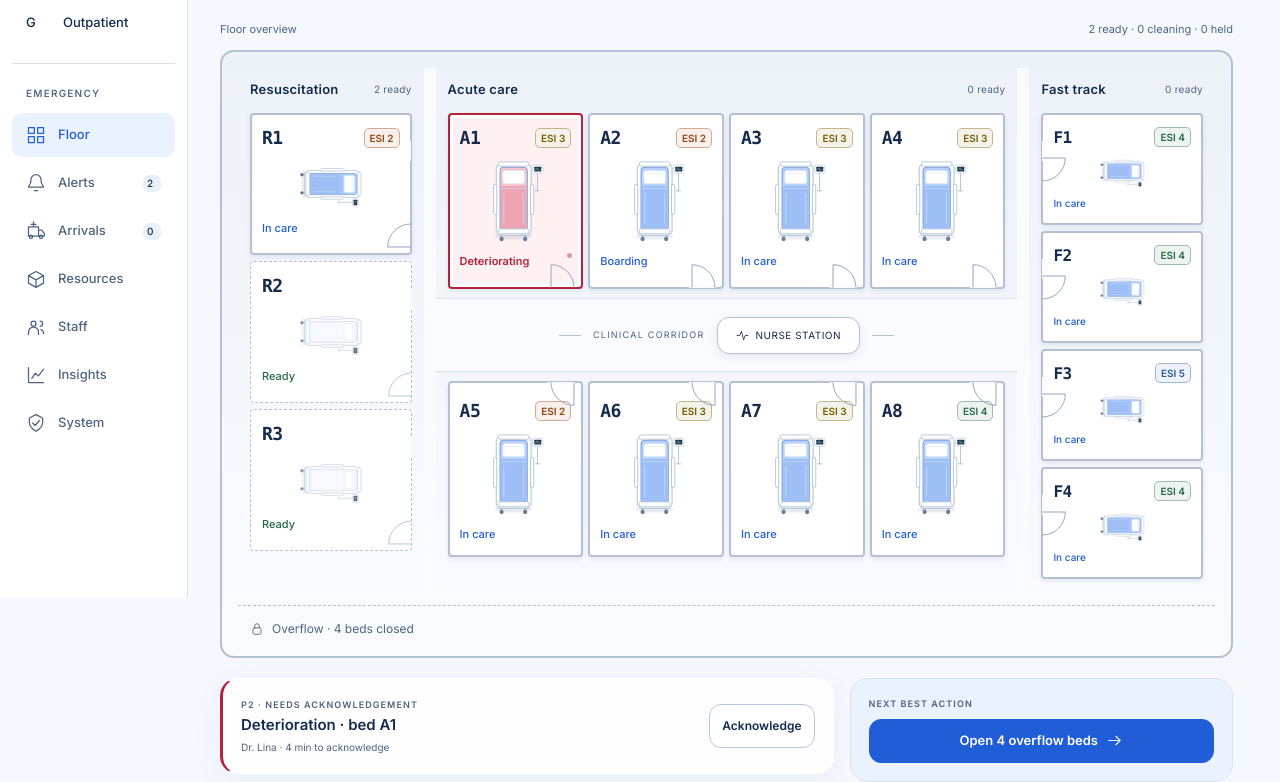
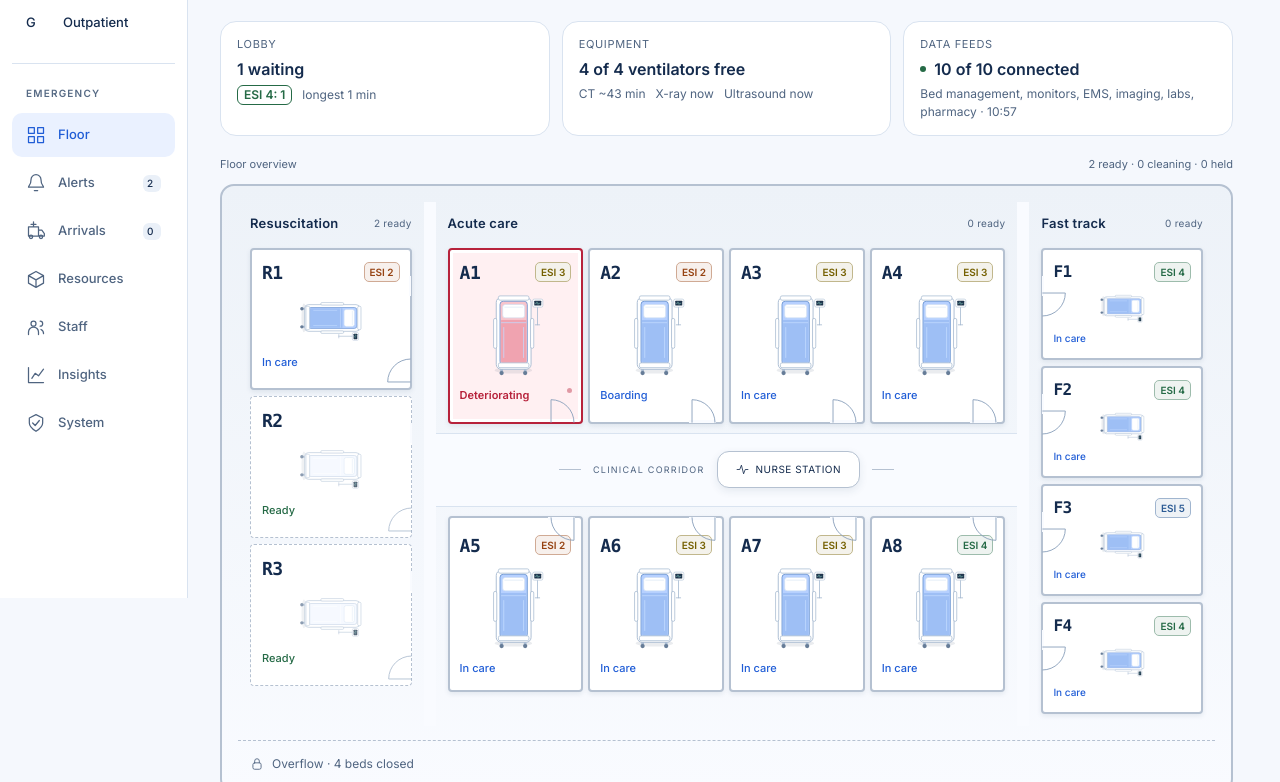
Before and after one commit to sulaimanabuqamar/nexus-hackathon, a plain HTML site: page index.html in a window 1280 px wide. Shown: the part 279-1061 px from the top of the page. Drawn offline with Linux system fonts and the light colour scheme.

Commit message:
Floor view: lobby, equipment and data-feed strip

```diff
--- a/index.html
+++ b/index.html
@@ -180,6 +180,17 @@ details.fhir{margin-top:16px}details.fhir>summary{cursor:pointer;font-size:13px;
 .cap-chip{display:inline-block;padding:6px 12px;border:1px solid var(--divider);border-radius:999px;font-size:13px;margin:0 8px 8px 0;text-transform:capitalize}
 
 #net-kpis{margin:8px 0 28px}
+
+.floor-strip{display:grid;grid-template-columns:repeat(3,minmax(0,1fr));gap:12px;margin:4px 0 20px}
+.strip-seg{display:grid;gap:4px;align-content:start;text-align:left;padding:14px 16px;border:1px solid var(--divider);border-radius:16px;background:var(--panel);font:inherit;color:var(--fg);min-height:0}
+button.strip-seg{cursor:pointer}button.strip-seg:hover{border-color:var(--accent)}
+.strip-seg b{font-size:16px;font-weight:600;display:flex;align-items:center;gap:8px}
+.strip-l{font-size:11px;letter-spacing:.06em;text-transform:uppercase;color:var(--muted)}
+.strip-s{font-size:12px;color:var(--muted);display:flex;flex-wrap:wrap;gap:4px 10px;align-items:center}
+.strip-esi{padding:0 6px;border-radius:6px;border:1px solid currentColor;font-weight:600}
+.strip-esi.e1{color:var(--esi1)}.strip-esi.e2{color:var(--esi2)}.strip-esi.e3{color:var(--esi3)}.strip-esi.e4{color:var(--esi4)}.strip-esi.e5{color:var(--esi5)}
+.strip-seg.bad{border-color:var(--crit);background:var(--critical-surface)}
+@media(max-width:900px){.floor-strip{grid-template-columns:1fr}}
 </style></head><body><a class="skip" href="#v-dash">Skip to workspace</a>
 <header class="viewbar">
  <div class="brand"><svg viewBox="0 0 24 24" fill="none" stroke="currentColor" stroke-width="1.5" stroke-linecap="round" stroke-linejoin="round" aria-hidden="true"><path d="M2 12h5l3-8 4 16 3-8h5"/></svg><div><h1>ERgent</h1></div></div><label class="hospital-select"><span class="vh">Hospital</span><select id="hospital-select" aria-label="Hospital"><option value="main">Nexus General · main</option><option value="harbour">Harbour District Hospital</option><option value="northgate">Northgate Trauma &amp; Burns</option><option value="desert">Desert Rose Medical Center</option></select></label>
@@ -199,8 +210,8 @@ details.fhir{margin-top:16px}details.fhir>summary{cursor:pointer;font-size:13px;
    </div>
    <div class="band" id="d-surge" hidden></div>
    <section id="page-floor" class="command-page" data-command-page="floor" aria-label="Floor">
-    <div class="floor-top"><div class="page-head"><div><span class="floor-breadcrumb">Main hospital / Floor 01</span><h2>Emergency department</h2><p class="role-note" id="d-role-note"></p></div></div><section class="kpis" id="d-kpis" aria-label="Three headline metrics"></section></div>
-    <div class="floor-meta"><span class="plan-label">Floor overview</span><span id="d-beds-meta"></span></div><div id="d-beds"></div>
+    <div class="floor-top"><div class="page-head"><div><span class="floor-breadcrumb">Nexus General / Floor 01</span><h2>Emergency department</h2><p class="role-note" id="d-role-note"></p></div></div><section class="kpis" id="d-kpis" aria-label="Three headline metrics"></section></div>
+    <div class="floor-strip" id="d-strip" aria-label="Lobby, equipment and data feeds"></div><div class="floor-meta"><span class="plan-label">Floor overview</span><span id="d-beds-meta"></span></div><div id="d-beds"></div>
     <div class="floor-dock"><div id="d-floor-ticket"></div><div id="d-floor-action"></div></div><div class="floor-links"><button class="linkbtn" data-page="alerts" id="floor-alerts-link">View all alerts →</button></div>
    </section>
    <section id="page-building" class="command-page" data-command-page="building" aria-label="Hospital floor" hidden><div class="page-head"><div><span class="floor-breadcrumb" id="hospital-floor-breadcrumb">Main hospital / Floor 03</span><h2 id="hospital-floor-title">Inpatient</h2></div><span class="layout-status live-status" id="hospital-floor-status"></span></div><div id="hospital-floor-map"></div></section>
@@ -1012,6 +1023,15 @@ function renderDash(force) {
   } else kp = kpi('Occupancy', o.pct+'%', `${o.used} of ${o.open} beds`, o.pct>=95?'crit':'') + kpi('Inbound ambulances', S.incoming.length, S.incoming.length?'Pre-alerts received':'None en route') + kpi('Time to full', esc(fc.big), esc(fc.cap), ttgLvl);
   put('d-kpis', `<div class="kpi3">${kp}</div>`);
   put('d-role-note', esc(RV().note));
+  { const lobS = lobbyPts(), byE2 = [1, 2, 3, 4, 5].map(e => lobS.filter(p => p.esi === e).length), longest = lobS.length ? Math.max(...lobS.map(p => S.t - p.arrived)) : 0;
+    const vf = S.equip.vent - ventsInUse(), nm = x => x.now ? 'now' : '~' + x.slot + ' min', ctN = imagingNext(S.imaging.ct), xrN = imagingNext(S.imaging.xr), usN = imagingNext(S.imaging.us);
+    const bad = sx => { const x = S.sources[sx.id]; return x.n > 0 && ((sx.id === 'adt' && S.outage) || S.t - x.last > 6); };
+    const silent = SOURCES.filter(bad), live = SOURCES.filter(sx => S.sources[sx.id].n > 0 && !bad(sx)).length;
+    const seg = (page, cls, inner) => RV().pages.includes(page) ? `<button type="button" class="strip-seg ${cls}" data-page="${page}">${inner}</button>` : `<div class="strip-seg ${cls}">${inner}</div>`;
+    const esiLine = S.role === 'bedmgr' ? '' : byE2.map((n, i) => n ? `<span class="strip-esi e${i + 1}">ESI ${i + 1}: ${n}</span>` : '').join('');
+    put('d-strip', seg('arrivals', '', `<span class="strip-l">Lobby</span><b>${lobS.length} waiting</b><span class="strip-s">${esiLine}${lobS.length ? `<span>longest ${longest} min</span>` : '<span>nobody waiting</span>'}</span>`)
+      + seg('resources', vf === 0 ? 'bad' : '', `<span class="strip-l">Equipment</span><b>${vf} of ${S.equip.vent} ventilators free</b><span class="strip-s"><span>CT ${nm(ctN)}</span><span>X-ray ${nm(xrN)}</span><span>Ultrasound ${nm(usN)}</span></span>`)
+      + seg('system', silent.length ? 'bad' : '', `<span class="strip-l">Data feeds</span><b><span class="dot" style="--c:${silent.length ? 'var(--crit)' : 'var(--ok)'}"></span>${SOURCES.length - silent.length} of ${SOURCES.length} connected${silent.length ? ` · ${silent.length} silent` : ''}</b><span class="strip-s"><span>${silent.length ? esc(silent.map(x => x.name).join(', ')) + ' not reporting' : 'Bed management, monitors, EMS, imaging, labs, pharmacy · ' + esc(clock())}</span></span>`)); }
   const allowedPages = RV().pages; document.querySelectorAll('.page-nav [data-page]').forEach(b => { b.hidden = !allowedPages.includes(b.dataset.page); });
   if (COMMAND_PAGE !== 'building' && COMMAND_PAGE !== 'network' && !allowedPages.includes(COMMAND_PAGE)) { setCommandPage('floor'); return; }
   if (COMMAND_PAGE === 'building') renderHospitalFloor(); if (COMMAND_PAGE === 'network') netRender();
```
